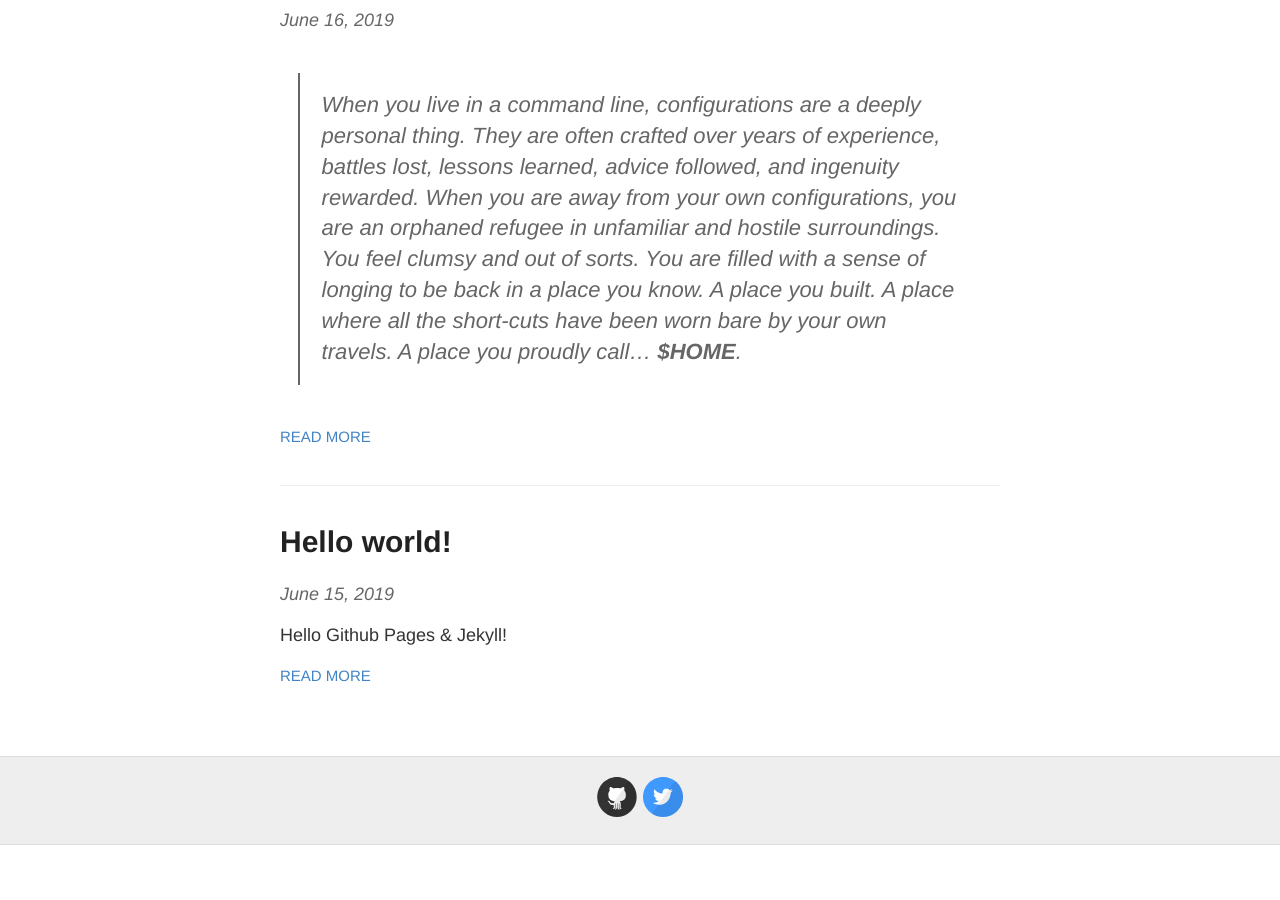
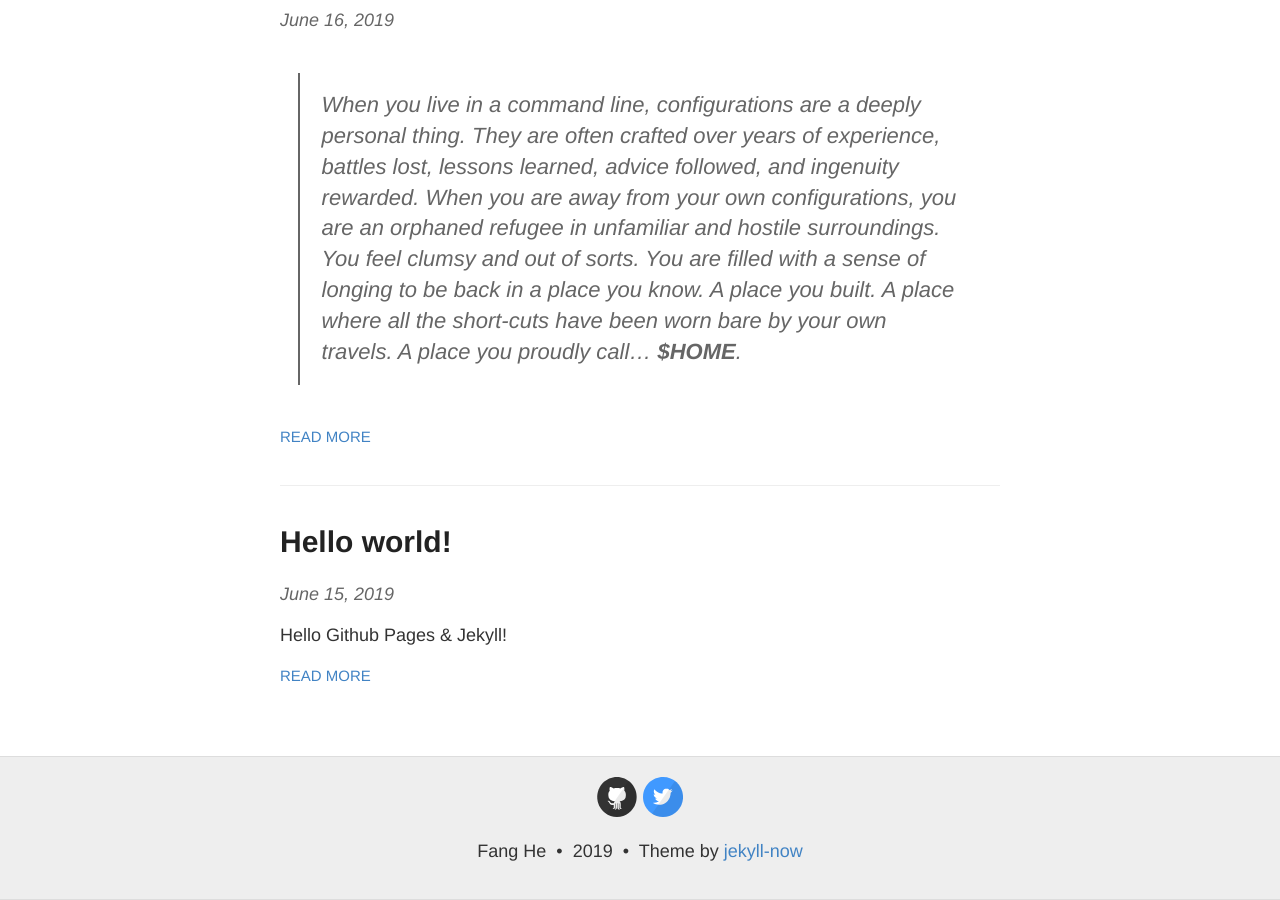
Before and after one commit to h3fang/h3fang.github.io, a Jekyll site: the page built from index.html, in a window 1280 px wide and 900 px high, scrolled down 721 px. Built offline with Jekyll 4.4.1, drawn with Linux system fonts in a browser that asks for light colours; before the commit the page ends 1566 px from its top, so only the background shows below that.

Commit message:
update footer

```diff
--- /dev/null
+++ b/_includes/copyright.html
@@ -0,0 +1,10 @@
+<p class="copyright">
+  {{ site.name }}
+  &nbsp;&bull;&nbsp;
+  {{ site.time | date: '%Y' }}
+
+  &nbsp;&bull;&nbsp;
+
+  Theme by
+  <a href="https://github.com/barryclark/jekyll-now">jekyll-now</a>
+</p>
--- a/_layouts/default.html
+++ b/_layouts/default.html
@@ -42,6 +42,7 @@
       <div class="container">
         <footer class="footer">
           {% include svg-icons.html %}
+          {% include copyright.html %}
         </footer>
       </div>
     </div>
```
